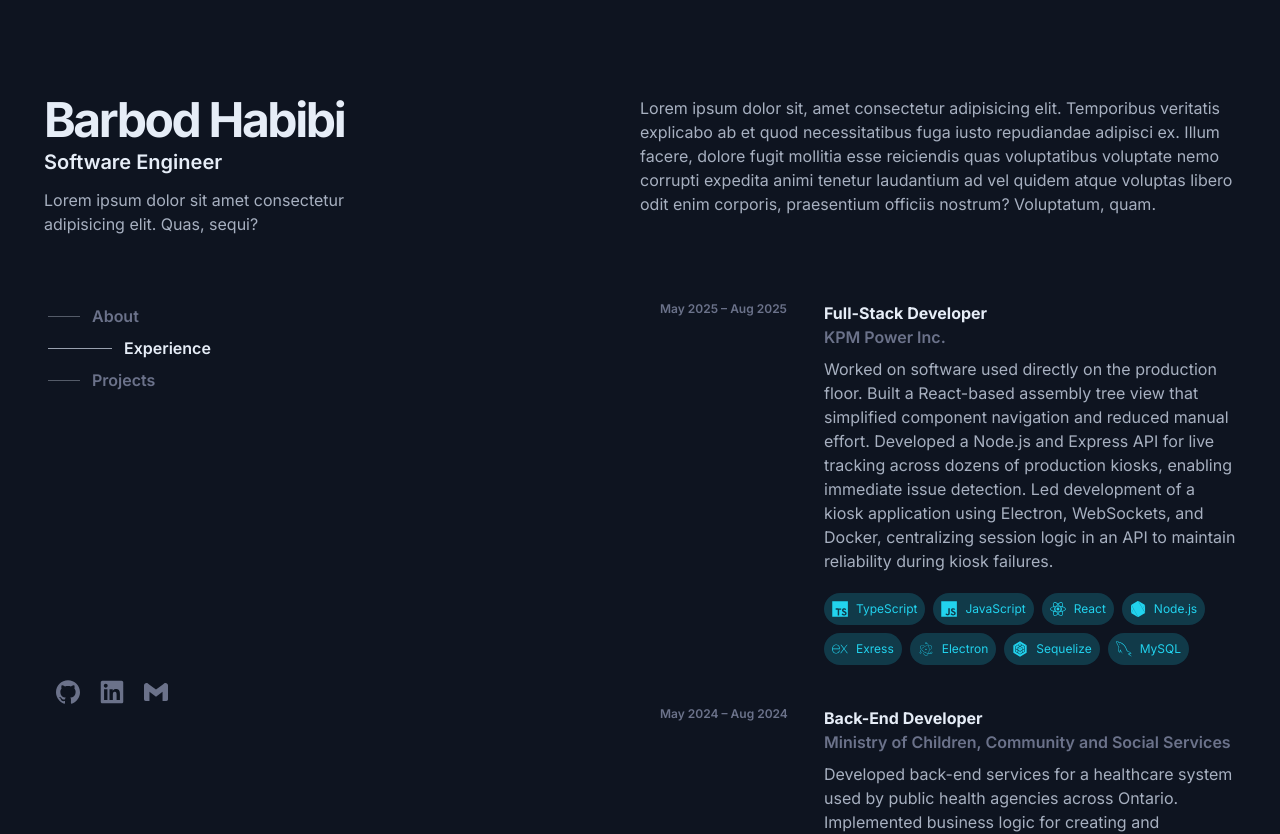
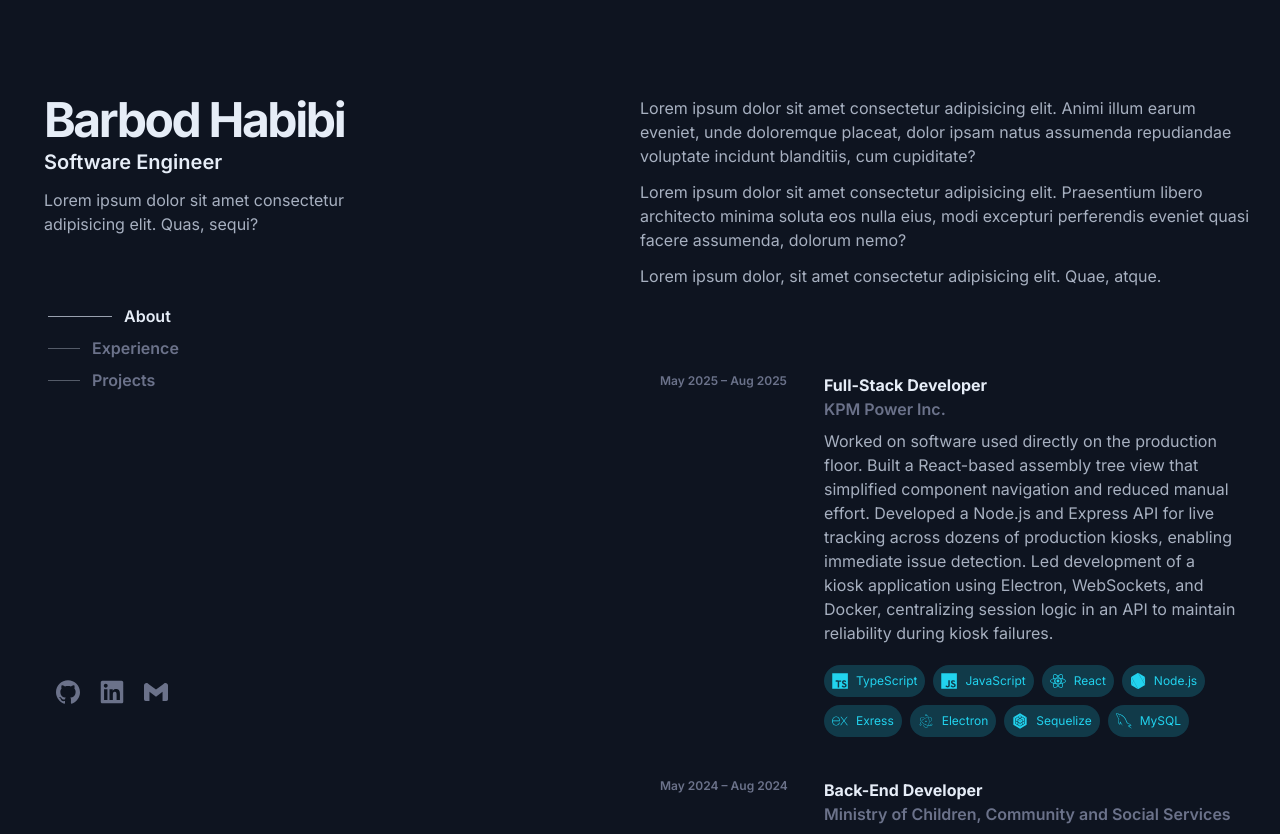
Before and after one commit to Bitstachio/portfolio, a Next.js app: page / in a window 1280 px wide. Shown: the top 834 px of the page. Built offline with nearby package versions, Linux system fonts and the light colour scheme.

Commit message:
Adjust navbar section detection hook

```diff
--- a/src/components/sections/About/About.tsx
+++ b/src/components/sections/About/About.tsx
@@ -1,9 +1,14 @@
 const About = () => (
-  <article className="text-muted">
-    Lorem ipsum dolor sit, amet consectetur adipisicing elit. Temporibus veritatis explicabo ab et quod necessitatibus
-    fuga iusto repudiandae adipisci ex. Illum facere, dolore fugit mollitia esse reiciendis quas voluptatibus voluptate
-    nemo corrupti expedita animi tenetur laudantium ad vel quidem atque voluptas libero odit enim corporis, praesentium
-    officiis nostrum? Voluptatum, quam.
+  <article id="about" className="text-muted flex flex-col gap-3">
+    <p>
+      Lorem ipsum dolor sit amet consectetur adipisicing elit. Animi illum earum eveniet, unde doloremque placeat, dolor
+      ipsam natus assumenda repudiandae voluptate incidunt blanditiis, cum cupiditate?
+    </p>
+    <p>
+      Lorem ipsum dolor sit amet consectetur adipisicing elit. Praesentium libero architecto minima soluta eos nulla
+      eius, modi excepturi perferendis eveniet quasi facere assumenda, dolorum nemo?
+    </p>
+    <p>Lorem ipsum dolor, sit amet consectetur adipisicing elit. Quae, atque.</p>
   </article>
 );
 
--- a/src/components/sections/Navbar/Navbar.constants.ts
+++ b/src/components/sections/Navbar/Navbar.constants.ts
@@ -4,7 +4,7 @@ export const navItems = [
   {
     id: "about",
     label: "About",
-    href: "#",
+    href: "#about",
   },
   {
     id: "experience",
@@ -17,3 +17,5 @@ export const navItems = [
     href: "#projects",
   },
 ] satisfies TNavItem[];
+
+export const ROOT_SECTION_ID = navItems[0].id;
--- a/src/components/sections/Navbar/Navbar.tsx
+++ b/src/components/sections/Navbar/Navbar.tsx
@@ -1,6 +1,6 @@
 "use client";
-import { navItems } from "./Navbar.constants";
-import { useActiveSection } from "./useNavbar";
+import { navItems, ROOT_SECTION_ID } from "./Navbar.constants";
+import { useActiveSection } from "./useActiveSection";
 
 const Navbar = () => {
   const activeId = useActiveSection(navItems.map((item) => item.href.replace("#", "")));
@@ -19,7 +19,7 @@ const Navbar = () => {
           return (
             <li key={item.id}>
               <a
-                href={item.href}
+                href={item.href === "#" + ROOT_SECTION_ID ? "#" : item.href}
                 className={`group flex items-center gap-3 p-1 transition-all font-semibold ${isActive ? "text-foreground" : "text-subtle hover:text-foreground"}`}
               >
                 <span
--- a/src/components/sections/Navbar/useNavbar.ts
+++ b/src/components/sections/Navbar/useActiveSection.ts
@@ -7,13 +7,17 @@ export const useActiveSection = (sectionIds: string[]) => {
     const observer = new IntersectionObserver(
       (entries) => {
         entries.forEach((entry) => {
-          // If the section is occupying 50% or more of the viewport
           if (entry.isIntersecting) {
             setActiveId(entry.target.id);
           }
         });
+
+        const scrollPosition = window.innerHeight + window.scrollY;
+        if (scrollPosition >= document.documentElement.scrollHeight - 10) {
+          setActiveId(sectionIds[sectionIds.length - 1]);
+        }
       },
-      { rootMargin: "-25% 0% -70% 0%" },
+      { rootMargin: "-10% 0% -80% 0%", threshold: 0 },
     );
 
     sectionIds.forEach((id) => {
```
